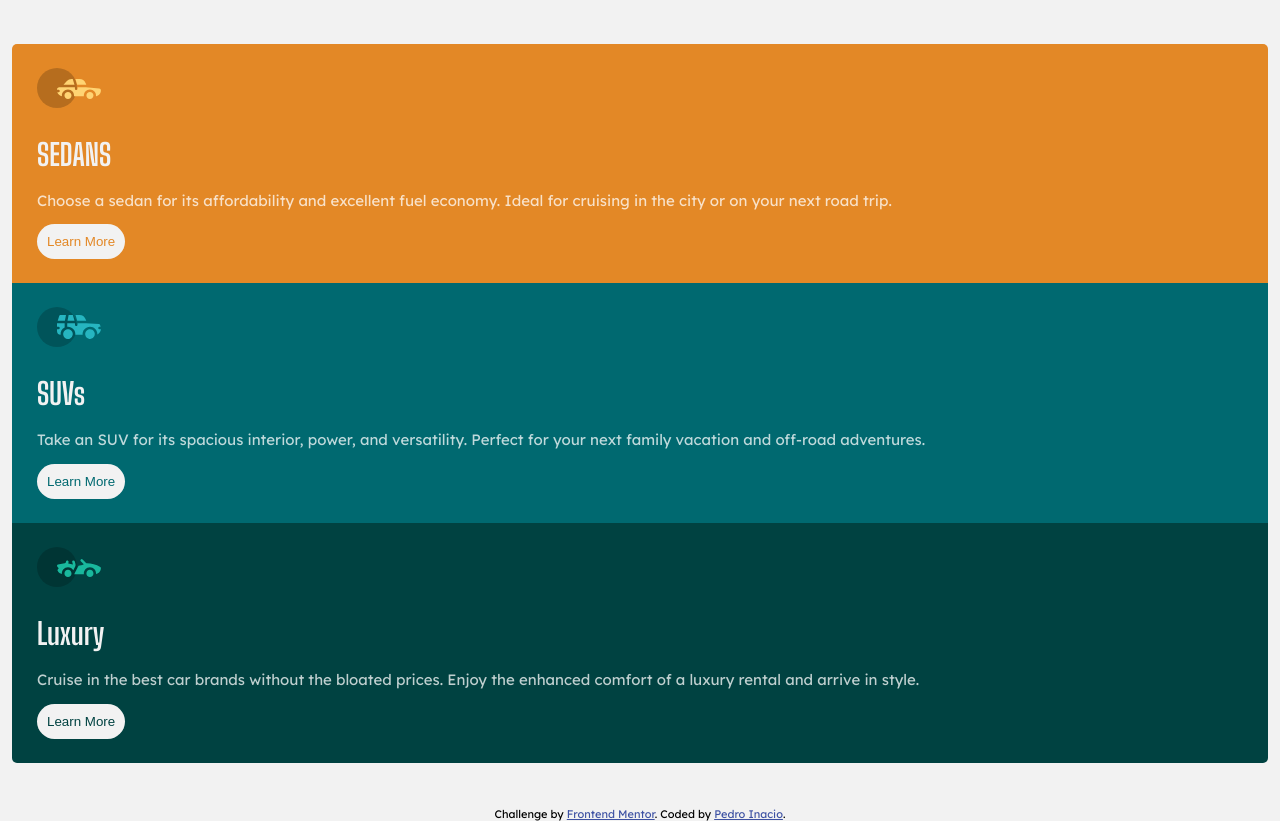
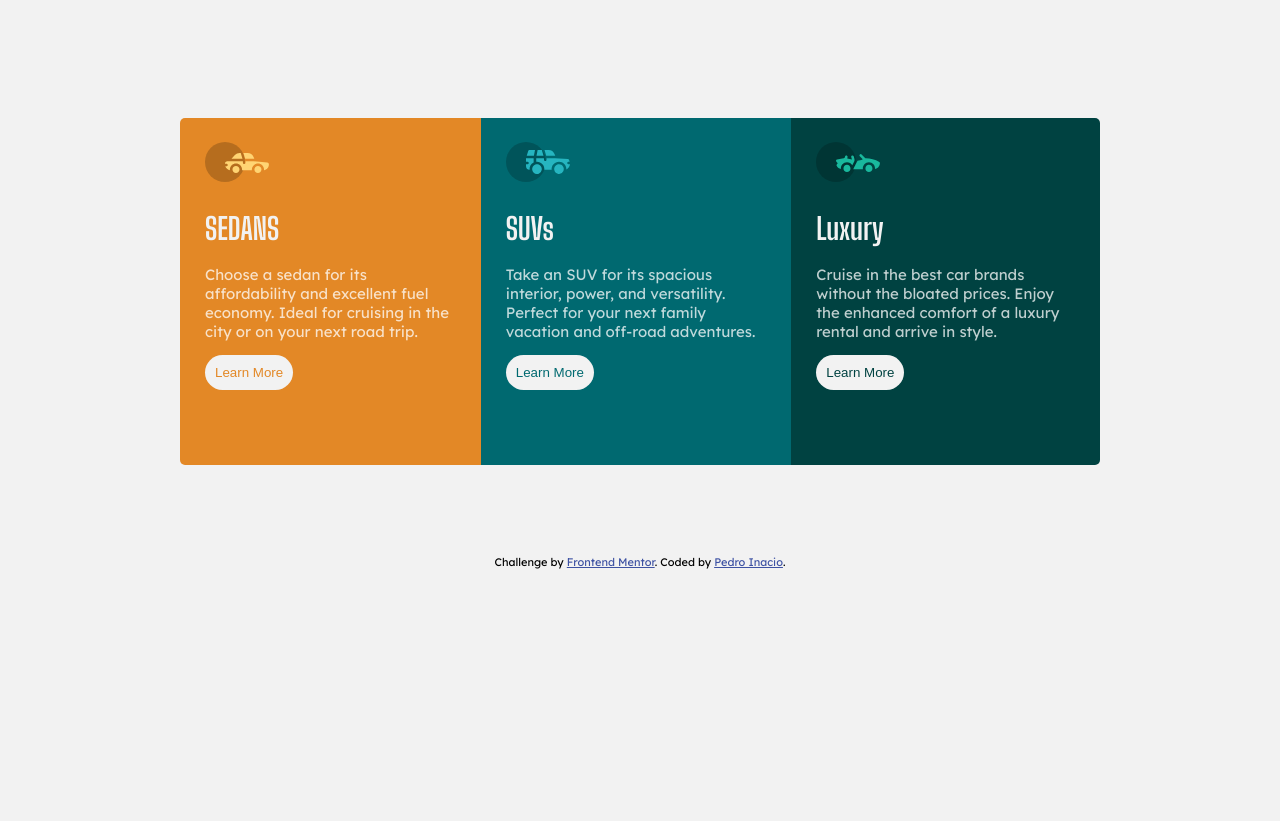
Before and after one commit to Paradaise99/3-column_preview_card_component, a plain HTML site: page 3-column-preview-card-component-main/index.html in a window 1280 px wide. After the commit the page ends 800 px from the top, so only its background shows below. Drawn offline with Linux system fonts and the light colour scheme.

Commit message:
mobile and desktop version

```diff
--- a/3-column-preview-card-component-main/style.css
+++ b/3-column-preview-card-component-main/style.css
@@ -81,6 +81,11 @@ body{
     margin-bottom: 19px;
 }
 
+.cardliCyan p{
+    margin-top: 0;
+    margin-bottom: 14px;
+}
+
 .cardliCyan button{
     padding: 10px;
     background-color: var(--color-ligray);
@@ -108,6 +113,11 @@ body{
     margin-bottom: 19px;
 }
 
+.cardCyan p{
+    margin-top: 0;
+    margin-bottom: 14px;
+}
+
 .cardCyan button{
     padding: 10px;
     background-color: var(--color-ligray);
@@ -117,6 +127,57 @@ body{
     margin-bottom: 24px;
 }
 
-@media (min-width: 375px){
+@media (min-width: 1000px){
+     .card {
+        margin-left: 11.25rem;
+        margin-right: 11.25rem;
+        margin-top: 7.375rem;
+        margin-bottom: 5.625rem;
+        flex-direction: row;
+    }
 
+
+    .cardOrange {
+        border-top-left-radius: 5px;
+        border-bottom-left-radius: 5px;
+        border-top-right-radius: 0px;
+        height: 347px;
+    }
+
+    .cardOrange button {
+        margin-bottom: 33px;
+    }
+
+    .cardOrange button:hover{
+        border: 1px solid var(--color-ligray);
+        background-color: var(--back-orange);
+        color: var(--color-ligray);
+    }
+
+    .cardliCyan button {
+        margin-bottom: 33px;
+    }
+
+    .cardliCyan button:hover{
+        border: 1px solid var(--color-ligray);
+        background-color: var(--back-cyan);
+        color: var(--color-ligray);
+    }
+
+    .cardCyan {
+        border-top-right-radius: 5px;
+        border-bottom-left-radius: 0px;
+        border-bottom-right-radius: 5px;
+    }
+
+    .cardCyan button{
+        margin-bottom: 33px;
+
+    }
+
+    .cardCyan button:hover{
+        border: 1px solid var(--color-ligray);
+        background-color: var(--back-dkcyan);
+        color: var(--color-ligray);
+    }
 }
```
